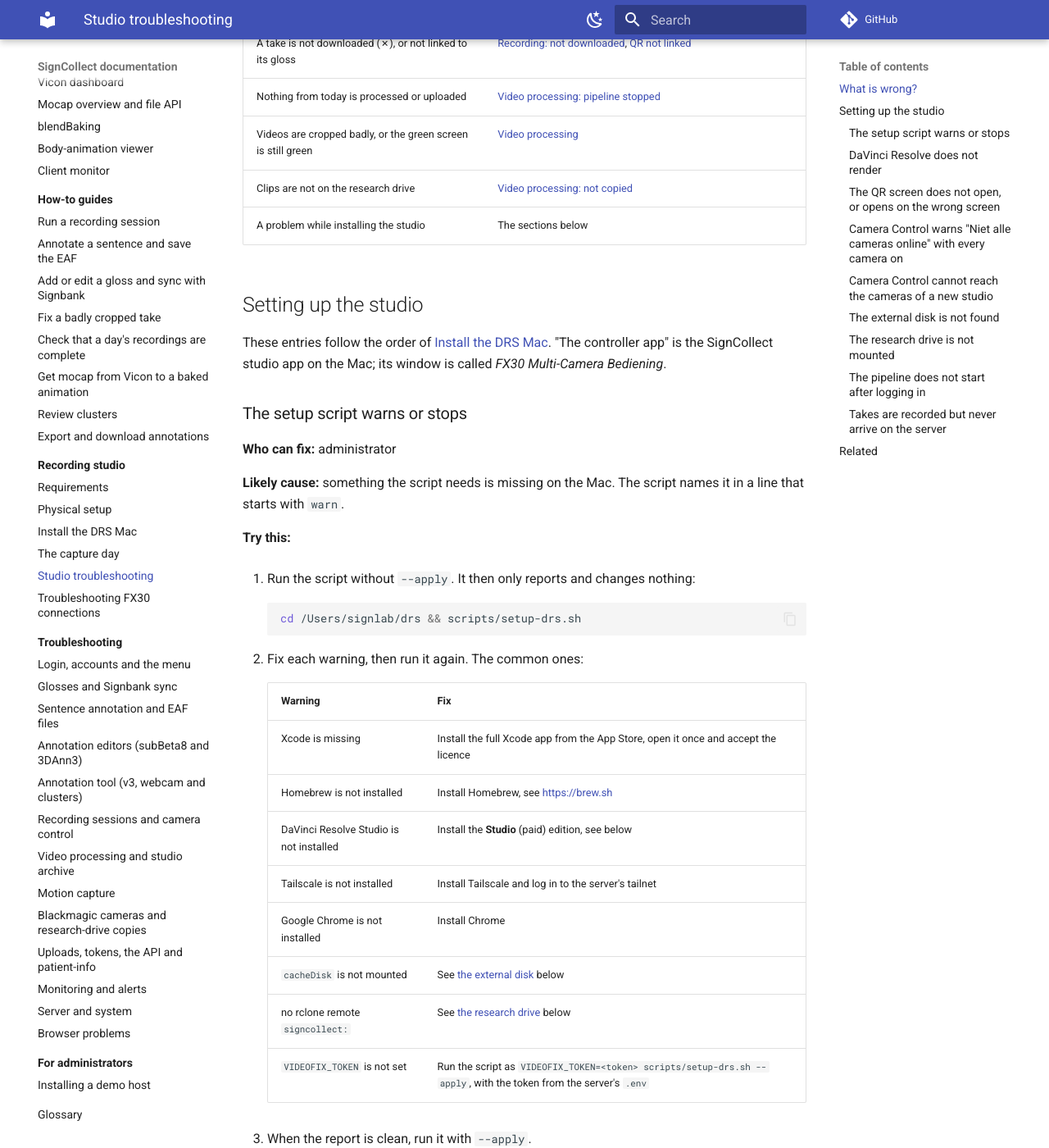
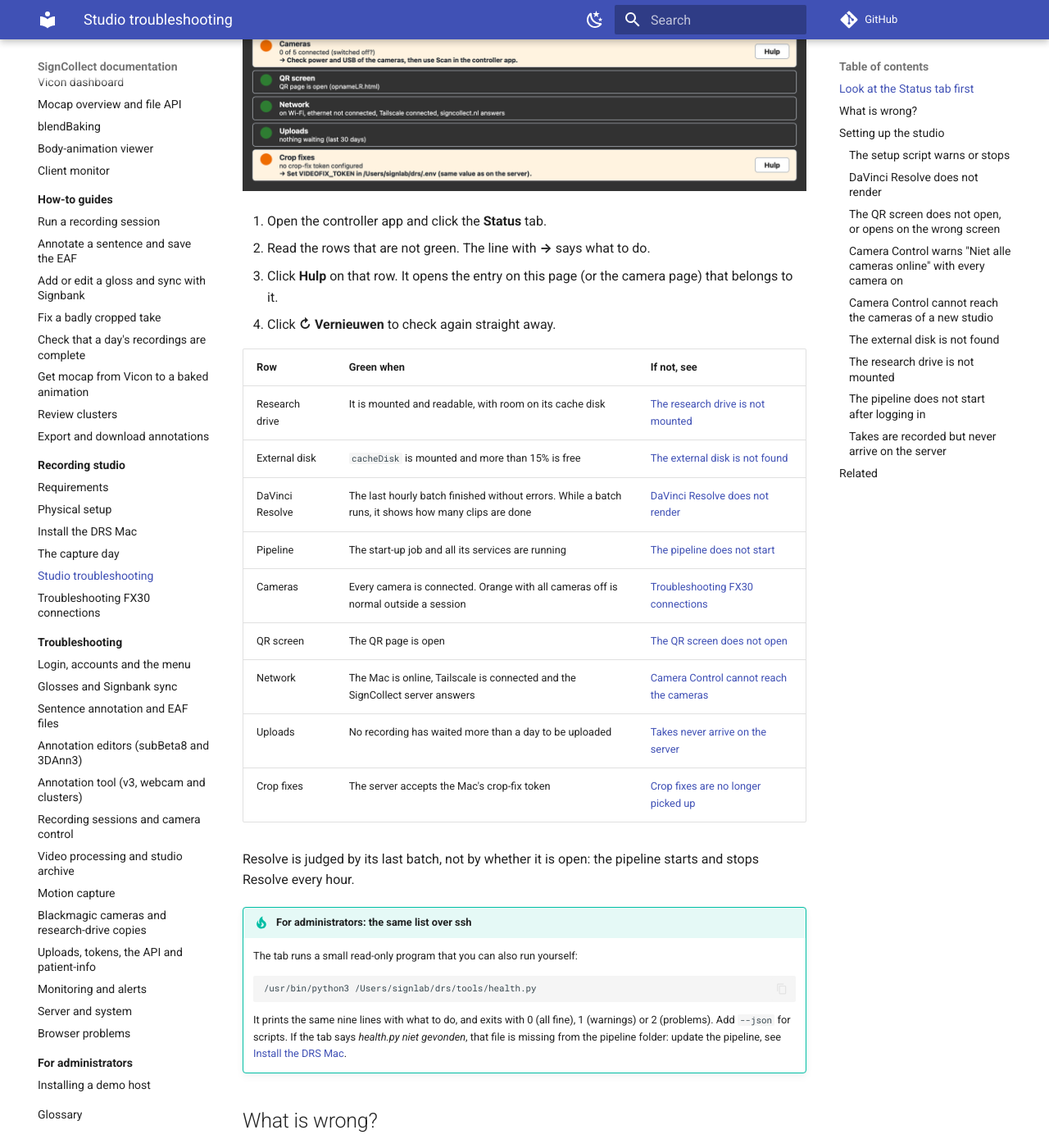
Before and after one commit to Amsterdam-Humanities-Labs/signlab_docs, an MkDocs documentation site: the page built from docs/studio/troubleshooting.md, in a window 1280 px wide and 1400 px high, scrolled down 606 px. Shown: the whole window at 82% size. Built offline with MkDocs 1.6.1 and Material for MkDocs 9.7.7, drawn with Linux system fonts in a browser that asks for light colours; comment, search, counter and statistics services are not loaded; some of the changed text lies outside the part shown.

Commit message:
Document the Status tab of the controller app
Studio troubleshooting starts with it: what the nine rows mean, where each
one leads, and the same list over ssh. Linked from the studio overview, the
install checks and the recording guide.

````diff
--- a/docs/studio/troubleshooting.md
+++ b/docs/studio/troubleshooting.md
@@ -1,8 +1,51 @@
 # Studio troubleshooting
 
-Start here when something in the recording studio does not work. The first
-table sends you to the right page. The rest of this page covers problems
-while **setting up** a studio.
+Start here when something in the recording studio does not work. Look at
+the Status tab first; the table after it sends you to the right page. The
+rest of this page covers problems while **setting up** a studio.
+
+## Look at the Status tab first
+
+The controller app on the studio Mac (*FX30 Multi-Camera Bediening*) has a
+**Status** tab. It checks the studio every minute and shows one light per
+part: green is fine, orange needs attention, red is broken. The tab itself
+turns orange or red and shows **⚠** when something is not green, so you see
+it from the **Camera's** tab too.
+
+![The Status tab: nine rows with a green or orange light, a line of detail, and a Hulp button on the rows that need attention](../assets/studio/status-tab.png)
+
+1. Open the controller app and click the **Status** tab.
+2. Read the rows that are not green. The line with **→** says what to do.
+3. Click **Hulp** on that row. It opens the entry on this page (or the
+   camera page) that belongs to it.
+4. Click **↻ Vernieuwen** to check again straight away.
+
+| Row | Green when | If not, see |
+|---|---|---|
+| Research drive | It is mounted and readable, with room on its cache disk | [The research drive is not mounted](#studio-research-drive) |
+| External disk | `cacheDisk` is mounted and more than 15% is free | [The external disk is not found](#studio-cachedisk) |
+| DaVinci Resolve | The last hourly batch finished without errors. While a batch runs, it shows how many clips are done | [DaVinci Resolve does not render](#studio-resolve) |
+| Pipeline | The start-up job and all its services are running | [The pipeline does not start](#studio-pipeline-start) |
+| Cameras | Every camera is connected. Orange with all cameras off is normal outside a session | [Troubleshooting FX30 connections](troubleshooting-fx30.md) |
+| QR screen | The QR page is open | [The QR screen does not open](#studio-qr-screen) |
+| Network | The Mac is online, Tailscale is connected and the SignCollect server answers | [Camera Control cannot reach the cameras](#studio-camera-server) |
+| Uploads | No recording has waited more than a day to be uploaded | [Takes never arrive on the server](#studio-no-upload) |
+| Crop fixes | The server accepts the Mac's crop-fix token | [Crop fixes are no longer picked up](../troubleshooting/video-processing.md#vp-crop-token) |
+
+Resolve is judged by its last batch, not by whether it is open: the pipeline
+starts and stops Resolve every hour.
+
+!!! tip "For administrators: the same list over ssh"
+    The tab runs a small read-only program that you can also run yourself:
+
+    ```bash
+    /usr/bin/python3 /Users/signlab/drs/tools/health.py
+    ```
+
+    It prints the same nine lines with what to do, and exits with 0 (all
+    fine), 1 (warnings) or 2 (problems). Add `--json` for scripts. If the tab
+    says *health.py niet gevonden*, that file is missing from the pipeline
+    folder: update the pipeline, see [Install the DRS Mac](install-drs.md).
 
 ## What is wrong?
 
````
Also changed, not shown: docs/guides/recording-session.md (+4 -3 lines), docs/studio/index.md (+1 -1 lines), docs/studio/install-drs.md (+6 -2 lines), docs/assets/studio/status-tab.png (added).
